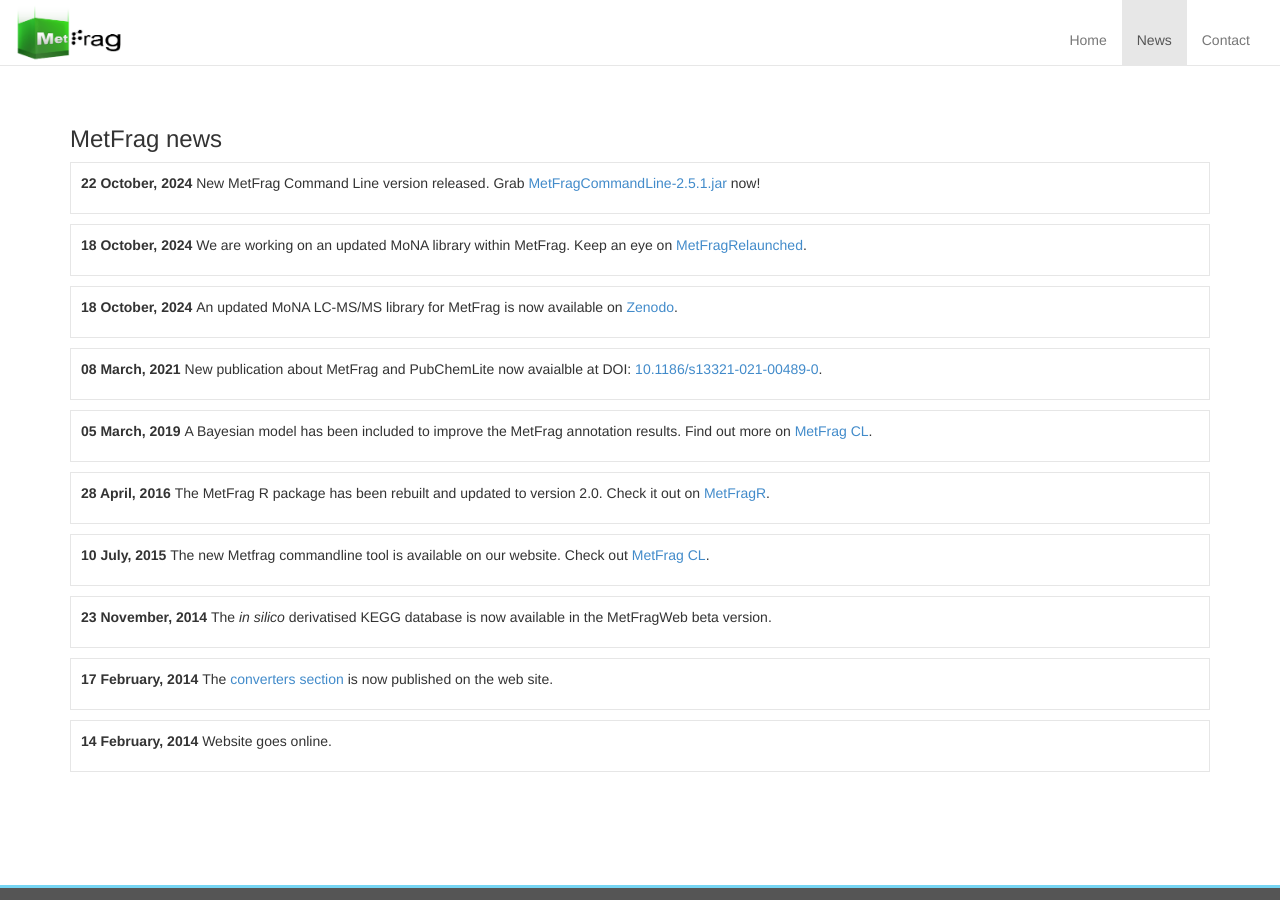
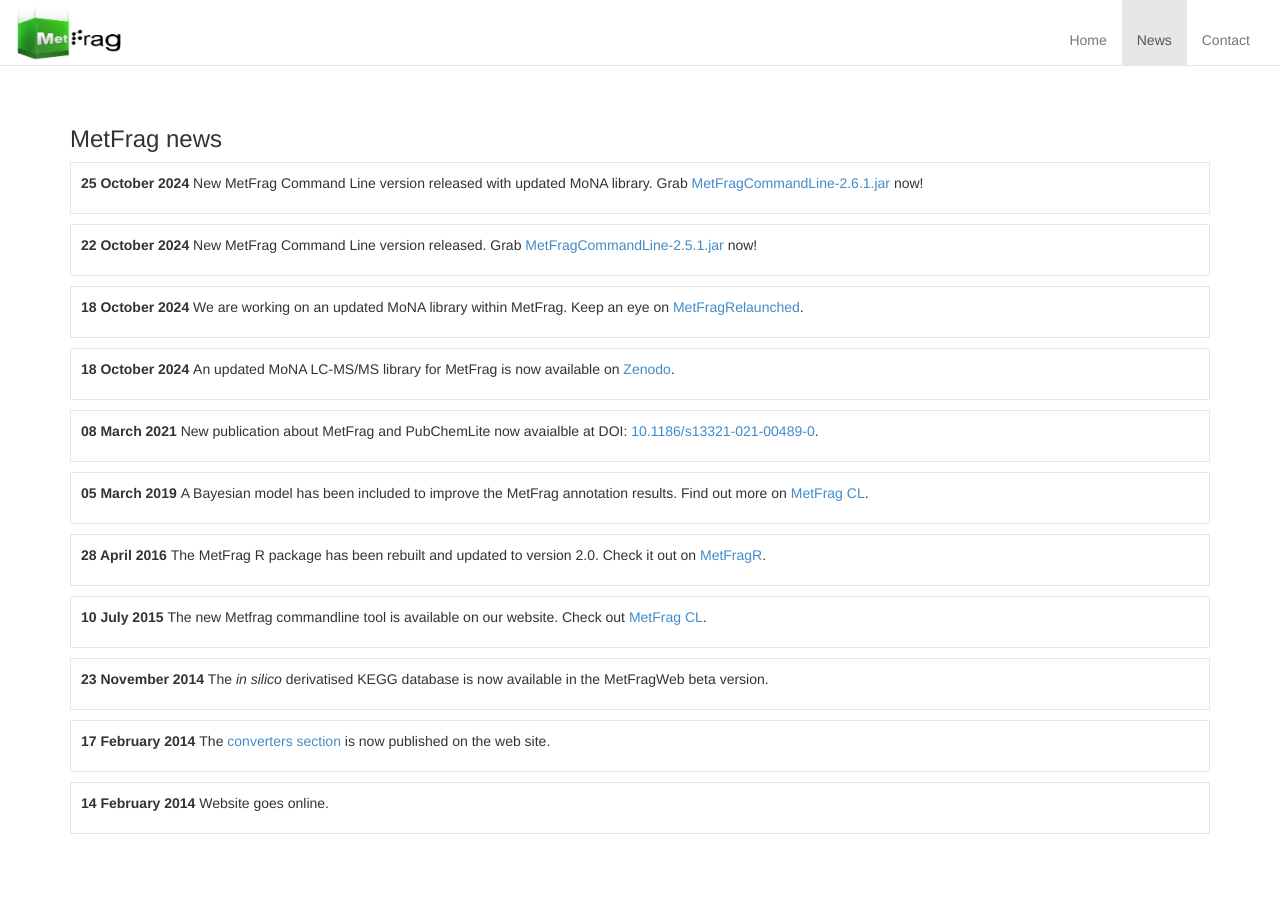
Before and after one commit to ipb-halle/MetFrag, a Jekyll site: the page built from news/index.html, in a window 1280 px wide and 900 px high. Built offline with Jekyll 4.4.1, drawn with Linux system fonts in a browser that asks for light colours; nearby versions of some CDN libraries.

Commit message:
Update index.html
reformatted dates and added new release

```diff
--- a/news/index.html
+++ b/news/index.html
@@ -7,14 +7,15 @@
 <h3>MetFrag news</h3>
 <ul class="news list-unstyled" >
 
-  <li><p><b>22 October, 2024 </b>New MetFrag Command Line version released. Grab <a href="https://github.com/ipb-halle/MetFragRelaunched/releases/tag/v2.5.1">MetFragCommandLine-2.5.1.jar</a> now!</p></li>
-  <li><p><b>18 October, 2024 </b>We are working on an updated MoNA library within MetFrag. Keep an eye on <a href="https://github.com/ipb-halle/MetFragRelaunched">MetFragRelaunched</a>.</p></li>
-  <li><p><b>18 October, 2024 </b>An updated MoNA LC-MS/MS library for MetFrag is now available on <a href="https://doi.org/10.5281/zenodo.13951787">Zenodo</a>.</p></li>
-  <li><p><b>08 March, 2021 </b>New publication about MetFrag and PubChemLite now avaialble at DOI: <a href="https://doi.org/10.1186/s13321-021-00489-0">10.1186/s13321-021-00489-0</a>.</p></li>
-  <li><p><b>05 March, 2019 </b>A Bayesian model has been included to improve the MetFrag annotation results. Find out more on <a href="/MetFrag/projects/metfragcl">MetFrag CL</a>.</p></li>
-  <li><p><b>28 April, 2016 </b>The MetFrag R package has been rebuilt and updated to version 2.0. Check it out on <a href="/MetFrag/projects/metfragr">MetFragR</a>.</p></li>
-  <li><p><b>10 July, 2015 </b> The new Metfrag commandline tool is available on our website. Check out <a href="/MetFrag/projects/metfragcl">MetFrag CL</a>.</p></li>
-  <li><p><b>23 November, 2014 </b> The <i>in silico</i> derivatised KEGG database is now available in the MetFragWeb beta version. </p></li>
-  <li><p><b>17 February, 2014 </b> The <a href="/MetFrag/projects/converter">converters section</a> is now published on the web site. </p></li>
-  <li><p><b>14 February, 2014 </b> Website goes online. </p></li>
+  <li><p><b>25 October 2024 </b>New MetFrag Command Line version released with updated MoNA library. Grab <a href="https://github.com/ipb-halle/MetFragRelaunched/releases/tag/v2.6.1">MetFragCommandLine-2.6.1.jar</a> now!</p></li>
+  <li><p><b>22 October 2024 </b>New MetFrag Command Line version released. Grab <a href="https://github.com/ipb-halle/MetFragRelaunched/releases/tag/v2.5.1">MetFragCommandLine-2.5.1.jar</a> now!</p></li>
+  <li><p><b>18 October 2024 </b>We are working on an updated MoNA library within MetFrag. Keep an eye on <a href="https://github.com/ipb-halle/MetFragRelaunched">MetFragRelaunched</a>.</p></li>
+  <li><p><b>18 October 2024 </b>An updated MoNA LC-MS/MS library for MetFrag is now available on <a href="https://doi.org/10.5281/zenodo.13951787">Zenodo</a>.</p></li>
+  <li><p><b>08 March 2021 </b>New publication about MetFrag and PubChemLite now avaialble at DOI: <a href="https://doi.org/10.1186/s13321-021-00489-0">10.1186/s13321-021-00489-0</a>.</p></li>
+  <li><p><b>05 March 2019 </b>A Bayesian model has been included to improve the MetFrag annotation results. Find out more on <a href="/MetFrag/projects/metfragcl">MetFrag CL</a>.</p></li>
+  <li><p><b>28 April 2016 </b>The MetFrag R package has been rebuilt and updated to version 2.0. Check it out on <a href="/MetFrag/projects/metfragr">MetFragR</a>.</p></li>
+  <li><p><b>10 July 2015 </b> The new Metfrag commandline tool is available on our website. Check out <a href="/MetFrag/projects/metfragcl">MetFrag CL</a>.</p></li>
+  <li><p><b>23 November 2014 </b> The <i>in silico</i> derivatised KEGG database is now available in the MetFragWeb beta version. </p></li>
+  <li><p><b>17 February 2014 </b> The <a href="/MetFrag/projects/converter">converters section</a> is now published on the web site. </p></li>
+  <li><p><b>14 February 2014 </b> Website goes online. </p></li>
 </ul>
```
